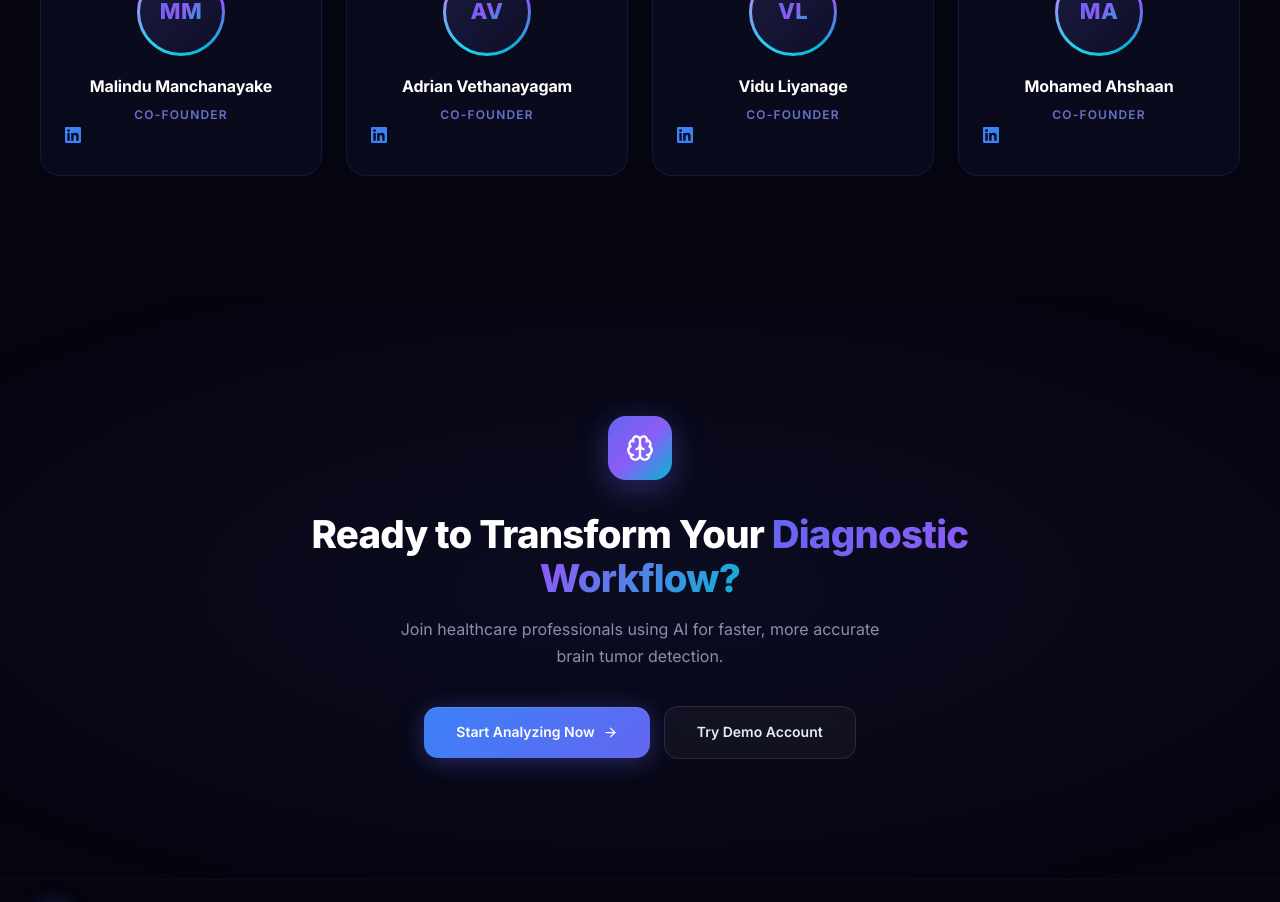
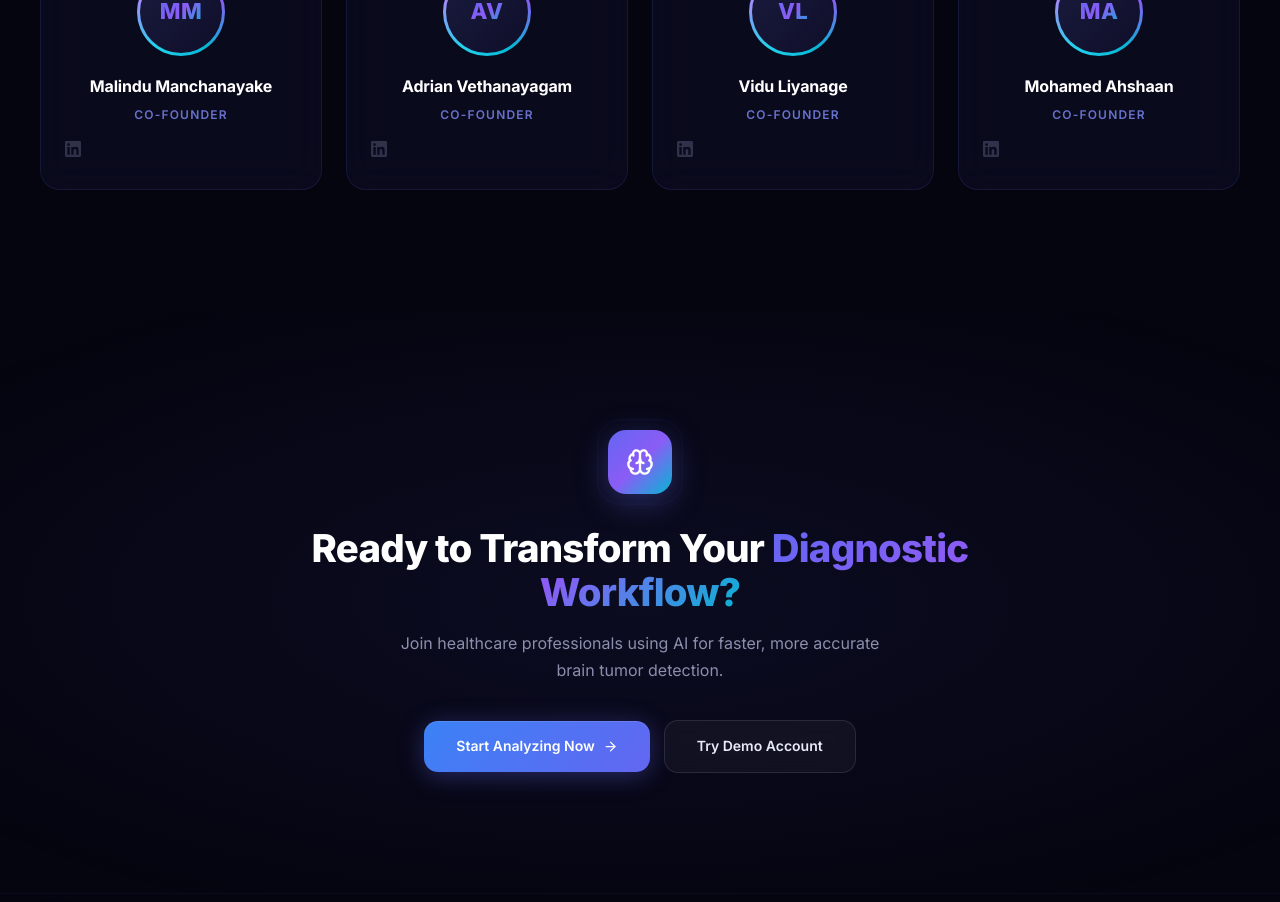
Before and after one commit to specM7/DSGP_Group_33_Brain_Tumor_Predictor, a React (Vite) app in the folder neurolens-dashboard/: page / in a window 1280 px wide. Shown: the part 4220-5122 px from the top of the page. Built offline with nearby package versions, Linux system fonts and the light colour scheme.

Commit message:
dashboard bug fixed

```diff
--- a/neurolens-dashboard/src/components/LandingPage.css
+++ b/neurolens-dashboard/src/components/LandingPage.css
@@ -1235,6 +1235,19 @@
     opacity: 0.8;
 }
 
+.nl-founder-linkedin {
+    margin-top: 14px;
+    color: var(--nl-text-muted);
+    transition: all 0.3s ease;
+    opacity: 0.5;
+}
+
+.nl-founder-card:hover .nl-founder-linkedin {
+    color: #0a66c2;
+    opacity: 1;
+    transform: scale(1.15);
+}
+
 /* Light mode founders */
 .nl-landing.nl-light .nl-founder-avatar {
     background: linear-gradient(135deg, #f0f0ff, #e8e9fb);
```
